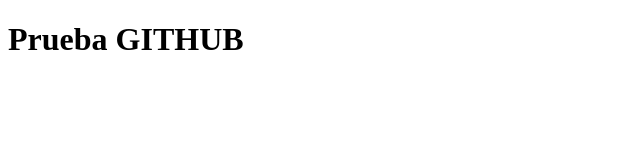
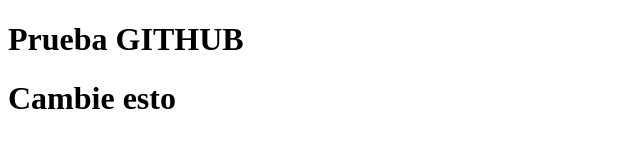
Before and after one commit to ignacio-thomson/Test, a plain HTML site: page index.html in a window 1280 px wide. Shown: the whole page, without its empty margins (0-640 px from the left). Drawn offline with Linux system fonts and the light colour scheme.

Commit message:
Modicacion

```diff
--- a/index.html
+++ b/index.html
@@ -10,6 +10,11 @@
 
 <body>
     <h1>Prueba GITHUB</h1>
+    <h1>Cambie esto</h1>
 </body>
 
+<!-- Clona el repositorio nuevo -->
+<!-- Commit con mensaje -->
+<!-- Push en los tres puntitos -->
+
 </html>
```
